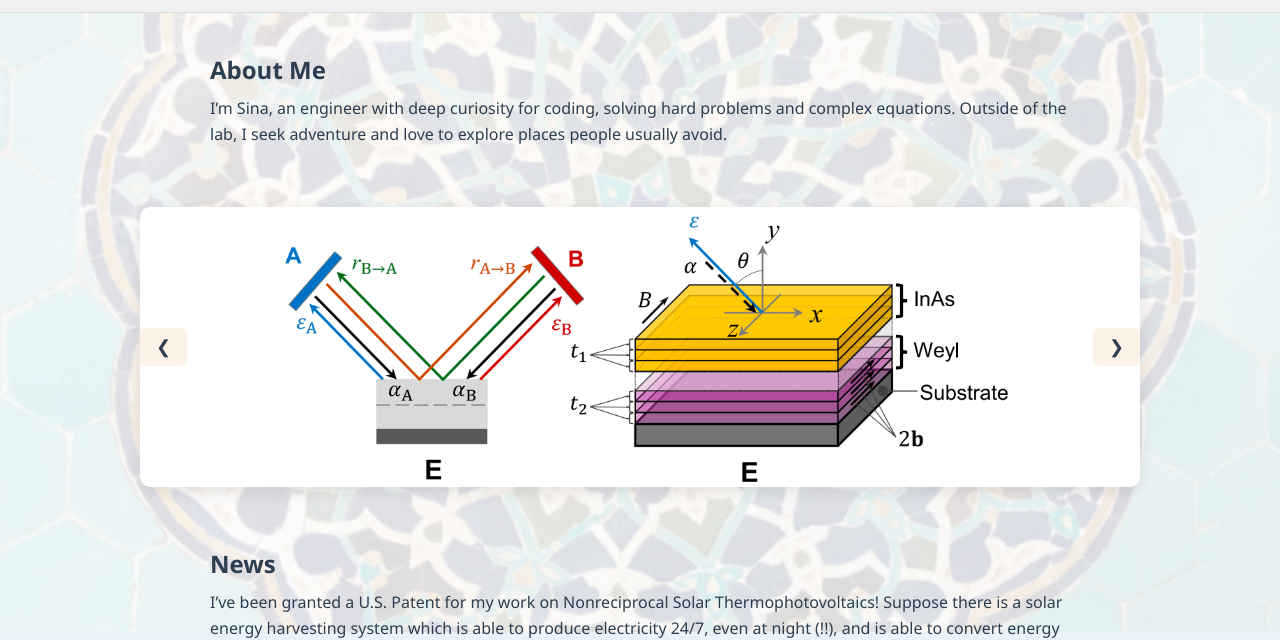
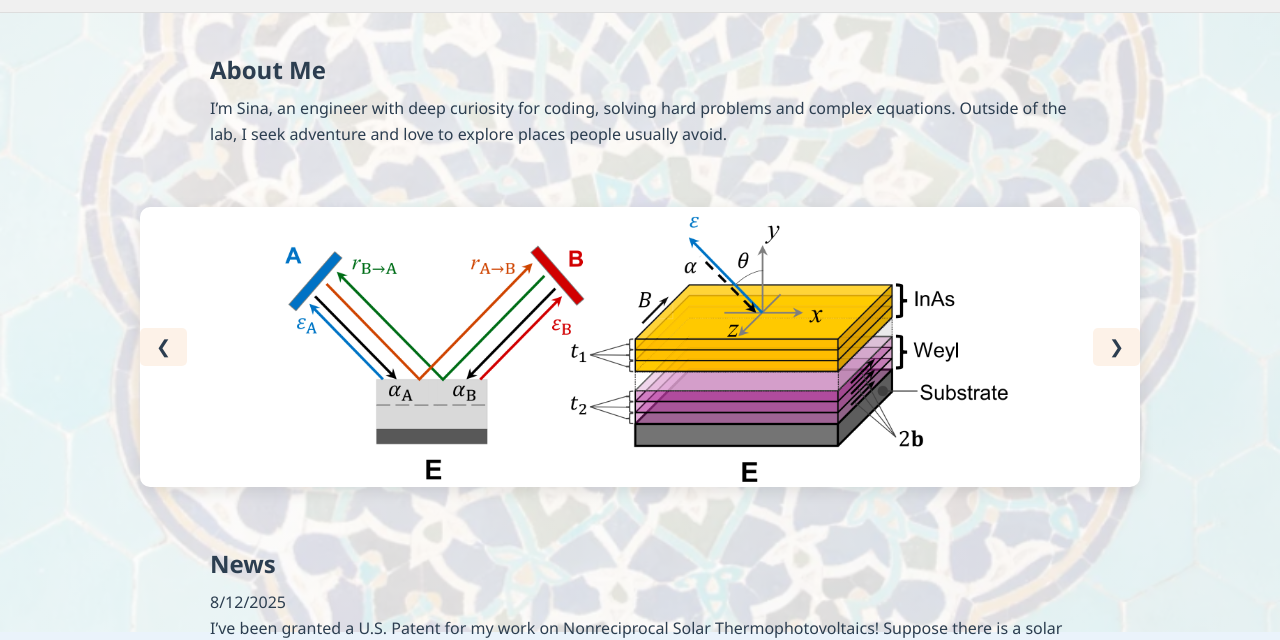
Before and after one commit to sina-jafari/sina-jafari.github.io, a plain HTML site: page index.html in a window 1280 px wide. Shown: the part 168-808 px from the top of the page. Drawn offline with Linux system fonts and the light colour scheme; grey boxes are pictures that could not be loaded.

Commit message:
Update index.html

```diff
--- a/index.html
+++ b/index.html
@@ -389,6 +389,7 @@
 <!-- News Section -->
 <section id="news">
   <h2>News</h2>
+  <p> 8/12/2025 <p>
   <p>
     I’ve been granted a U.S. Patent for my work on Nonreciprocal Solar Thermophotovoltaics!
     Suppose there is a solar energy harvesting system which is able to produce electricity 24/7, even at night (!!), and is able to convert energy with 93.3% efficiency!
```
